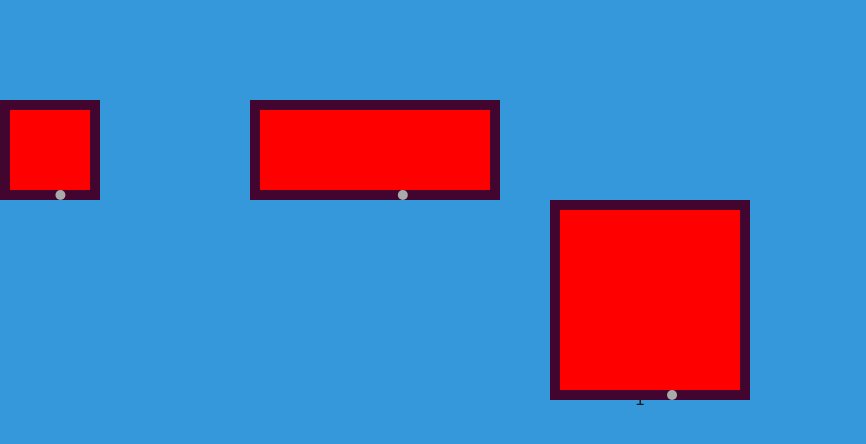
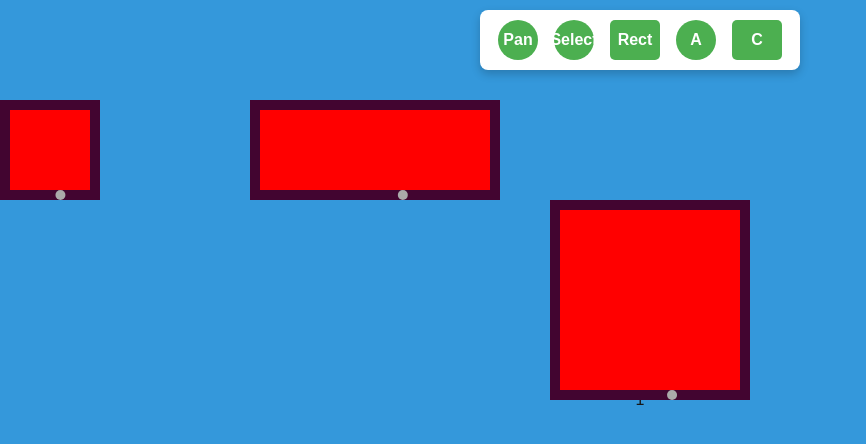
Before and after one commit to miladshiri/animateDraw, a Next.js app: page / in a window 1280 px wide. Shown: the top 444 px of the page, without its empty margins (0-866 px from the left). Built offline with nearby package versions, Linux system fonts and the light colour scheme.

Commit message:
Adding toolbar

```diff
--- a/app/page.js
+++ b/app/page.js
@@ -5,6 +5,7 @@ import WaveRectangle from "@/components/WaveRectangle";
 import AnimatedRec from "@/components/AnimatedRec";
 import React, { useState, useEffect } from "react";
 import ShapeWrapper from "@/components/ShapeWrapper";
+import Toolbar from "@/components/Toolbar";
 
 export default function Home() {
   const panMode = true;
@@ -13,6 +14,8 @@ export default function Home() {
   const [isDragging, setIsDragging] = useState(false); // Dragging state
   const [startDragPos, setStartDragPos] = useState({ x: 0, y: 0 }); // Mouse position when dragging starts
 
+  const [selectedTool, setSelectedTool] = useState('');
+  const [shapes, setShapes] = useState([]);
 
   const handleWheel = (e) => {
     e.preventDefault();
@@ -23,24 +26,32 @@ export default function Home() {
   };
 
   const handleMouseDown = (e) => {
-    if (!panMode) return;
     e.preventDefault();
+
+    console.log(selectedTool);
+    if (selectedTool == 'pan') {
       setIsDragging(true);
       setStartDragPos({ x: e.clientX - position.x, y: e.clientY - position.y });
+    }
+    else if (selectedTool == 'square') {
+      console.log('place new square');
+    }
   };
 
   const handleMouseMove = (e) => {
-    if (!panMode) return;
+    if (selectedTool == 'pan') {
       if (!isDragging) return;
       setPosition({
         x: e.clientX - startDragPos.x,
         y: e.clientY - startDragPos.y,
       });
+    }
   };
 
   const handleMouseUp = () => {
-    if (!panMode) return;
+    if (selectedTool == 'pan') {
       setIsDragging(false);
+    }
   };
 
   const initialPosition1 = { x: 0, y: 100 };
@@ -71,12 +82,13 @@ export default function Home() {
       onMouseMove={handleMouseMove}
       onMouseUp={handleMouseUp}
     >
+      <Toolbar setSelectedTool={setSelectedTool}/>
       {/* <WaveRectangle /> */}
       {/* <AnimatedRec scale={scale} initialPosition={initialPosition1} position={position}/>
       <AnimatedRec scale={scale} initialPosition={initialPosition2} position={position}/> */}
-      <ShapeWrapper ShapeComponent={AnimatedRec} initialSize={initialSize1} scale={scale} initialPosition={initialPosition1} position={position} />
-      <ShapeWrapper ShapeComponent={AnimatedRec} initialSize={initialSize2} scale={scale} initialPosition={initialPosition2} position={position} />
-      <ShapeWrapper ShapeComponent={AnimatedRec} initialSize={initialSize3} scale={scale} initialPosition={initialPosition3} position={position} />
+      <ShapeWrapper selectedTool={selectedTool} ShapeComponent={AnimatedRec} initialSize={initialSize1} scale={scale} initialPosition={initialPosition1} position={position} />
+      <ShapeWrapper selectedTool={selectedTool} ShapeComponent={AnimatedRec} initialSize={initialSize2} scale={scale} initialPosition={initialPosition2} position={position} />
+      <ShapeWrapper selectedTool={selectedTool} ShapeComponent={AnimatedRec} initialSize={initialSize3} scale={scale} initialPosition={initialPosition3} position={position} />
       {scale}
     </div>
   );
--- a/components/ShapeWrapper.js
+++ b/components/ShapeWrapper.js
@@ -2,21 +2,23 @@
 
 import React, { useState, useEffect } from "react";
 
-const ShapeWrapper = ({ShapeComponent, initialSize, scale, initialPosition, position}) => {
+const ShapeWrapper = ({selectedTool, ShapeComponent, initialSize, scale, initialPosition, position}) => {
   const [dragPosition, setDragPosition] = useState(initialPosition);
   const [isDragging, setIsDragging] = useState(false);
   const [dragOffset, setDragOffset] = useState({ x: 0, y: 0 });
 
   const handleMouseDown = (e) => {
-    // Calculate the offset between the mouse position and the element's top-left corner
+    if (selectedTool == 'select') {
       setDragOffset({
         x: e.clientX - dragPosition.x,
         y: e.clientY - dragPosition.y,
       });
       setIsDragging(true);
+    }
   };
 
   const handleMouseMove = (e) => {
+    if (selectedTool == 'select') {
       if (isDragging) {
         // Update the position based on the mouse movement
         setDragPosition({
@@ -24,11 +26,14 @@ const ShapeWrapper = ({ShapeComponent, initialSize, scale, initialPosition, posi
           y: e.clientY - dragOffset.y,
         });
       }
+    }
   };
 
   const handleMouseUp = () => {
+    if (selectedTool == 'select') {
       if (isDragging) {
         setIsDragging(false); // Stop dragging
+      }
     }
   };
 
--- /dev/null
+++ b/components/Toolbar.js
@@ -0,0 +1,53 @@
+"use client";
+
+import React, { useState } from "react";
+
+const Toolbar = ({ setSelectedTool }) => {
+  const toolbarStyle = {
+    position: "fixed",
+    top: "10px", // margin from the top
+    left: "50%",
+    transform: "translateX(-50%)",
+    width: "25%", // 1/4 of the screen width
+    backgroundColor: "#fff",
+    boxShadow: "0px 4px 10px rgba(0, 0, 0, 0.2)", // Shadow effect
+    borderRadius: "8px", // Slightly rounded corners
+    padding: "10px",
+    zIndex: 1000, // Ensures it stays on top of other elements
+    display: "flex",
+    justifyContent: "space-around",
+    alignItems: "center",
+  };
+
+  const shapeStyle = (shapeType) => ({
+    width: shapeType === "circle" ? "40px" : "50px",
+    height: "40px",
+    backgroundColor: "#4CAF50",
+    borderRadius: shapeType === "circle" ? "50%" : "5px",
+    display: "flex",
+    justifyContent: "center",
+    alignItems: "center",
+    color: "#fff",
+    fontWeight: "bold",
+    textAlign: "center",
+  });
+
+  const handleMouseDown = (e, tool) => {
+    e.stopPropagation();
+
+    console.log(`${tool} selcted`);
+    setSelectedTool(tool);
+  }
+
+  return (
+    <div style={toolbarStyle}>
+      <div onMouseDown={(event) => handleMouseDown(event, "pan")} style={shapeStyle("circle")}>Pan</div>
+      <div onMouseDown={(event) => handleMouseDown(event, "select")} style={shapeStyle("circle")}>Select</div>
+      <div onMouseDown={(event) => handleMouseDown(event, "square")} style={shapeStyle("square")}>Rect</div>
+      <div style={shapeStyle("circle")}>A</div>
+      <div style={shapeStyle("rectangle")}>C</div>
+    </div>
+  );
+};
+
+export default Toolbar;
```
Lines whose indentation alone changed are shown as unchanged.
